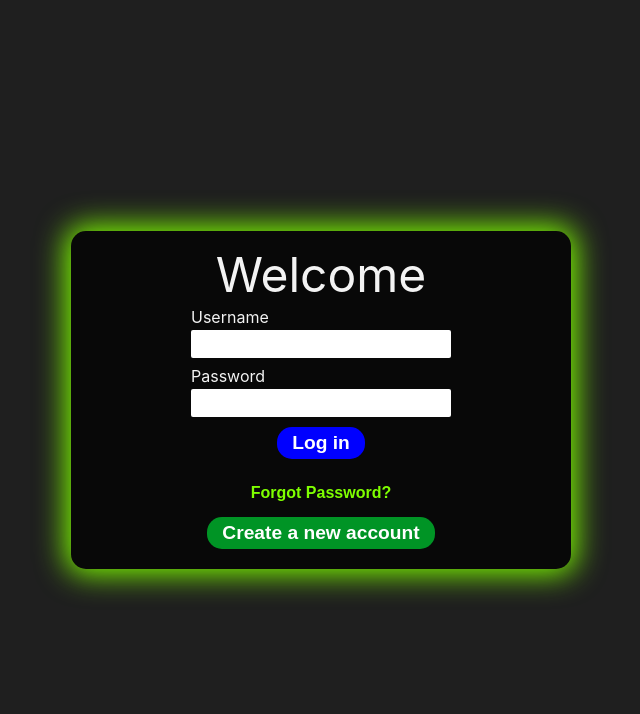
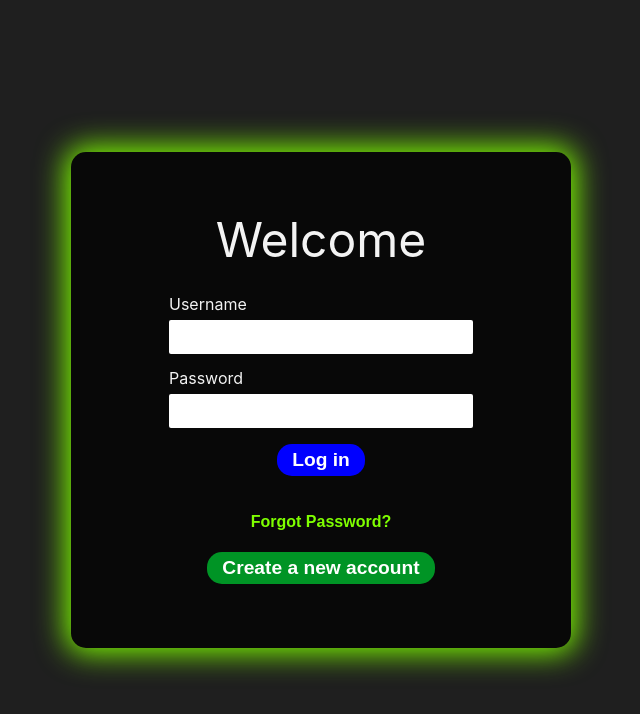
Before and after one commit to social-media-app-project/social-media-app, a React (Create React App) app in the folder frontend/: page / in a window 1280 px wide. Shown: the top 714 px of the page, without its empty margins (319-959 px from the left). Built offline with nearby package versions, Linux system fonts and the light colour scheme.

Commit message:
adjusted login page css

```diff
--- a/frontend/src/components/LoginPage/LoginForm/LoginForm.module.css
+++ b/frontend/src/components/LoginPage/LoginForm/LoginForm.module.css
@@ -1,16 +1,14 @@
 .login-form {
-    flex: 1;
     display: flex;
     flex-direction: column;
     align-items: center;
-    padding-bottom: 10px;
-    gap: 10px;
+    padding-bottom: 1rem;
+    gap: 1rem;
 }
 
 .login-button {
     background-color: #0000ff;
     color: #fff;
-    font-weight: 600;
 }
 
 .login-button:hover {
--- a/frontend/src/components/LoginPage/LoginPage.module.css
+++ b/frontend/src/components/LoginPage/LoginPage.module.css
@@ -1,10 +1,12 @@
 .login-container {
     display: flex;
-    max-width: 500px;
+    flex-basis: 500px;
     background-color: var(--secondary-background);
     box-shadow: 0 0 30px 5px var(--primary-accent);
     border-radius: 15px;
-    flex: 1;
+    padding-top: 2rem;
+    padding-bottom: 2rem;
+    justify-content: center;
 }
 
 .login-page {
--- a/frontend/src/components/LoginPage/LoginPanel/LoginPanel.module.css
+++ b/frontend/src/components/LoginPage/LoginPanel/LoginPanel.module.css
@@ -1,18 +1,15 @@
 .login-panel {
-    padding: 20px;
-    flex: 1.1;
-    text-align: center;
+    padding: 2rem;
     display: flex;
     flex-direction: column;
 }
 
 .login-heading-container {
     text-align: center;
-    flex: 1;
     display: flex;
     justify-content: center;
     align-items: center;
-    padding-bottom: 10px;
+    padding-bottom: 2rem;
 }
 
 .login-heading {
@@ -25,7 +22,7 @@
     flex-direction: column;
     text-align: center;
     justify-content: center;
-    gap: 10px;
+    gap: 1rem;
 }
 
 .forgot-password-button {
--- a/frontend/src/components/common/form/FormTextInput/FormTextInput.module.css
+++ b/frontend/src/components/common/form/FormTextInput/FormTextInput.module.css
@@ -1,15 +1,15 @@
 .text-input-label {
     text-align: left;
     display: block;
-    padding-bottom: 5px;
+    padding-bottom: 0.5rem;
     cursor: text;
 }
 
 .text-input {
     display: block;
     outline: none;
-    width: 250px;
-    padding: 5px;
+    width: 18rem;
+    padding: 0.5rem;
     font-size: 1rem;
     border: none;
     border-radius: 2px;
```
